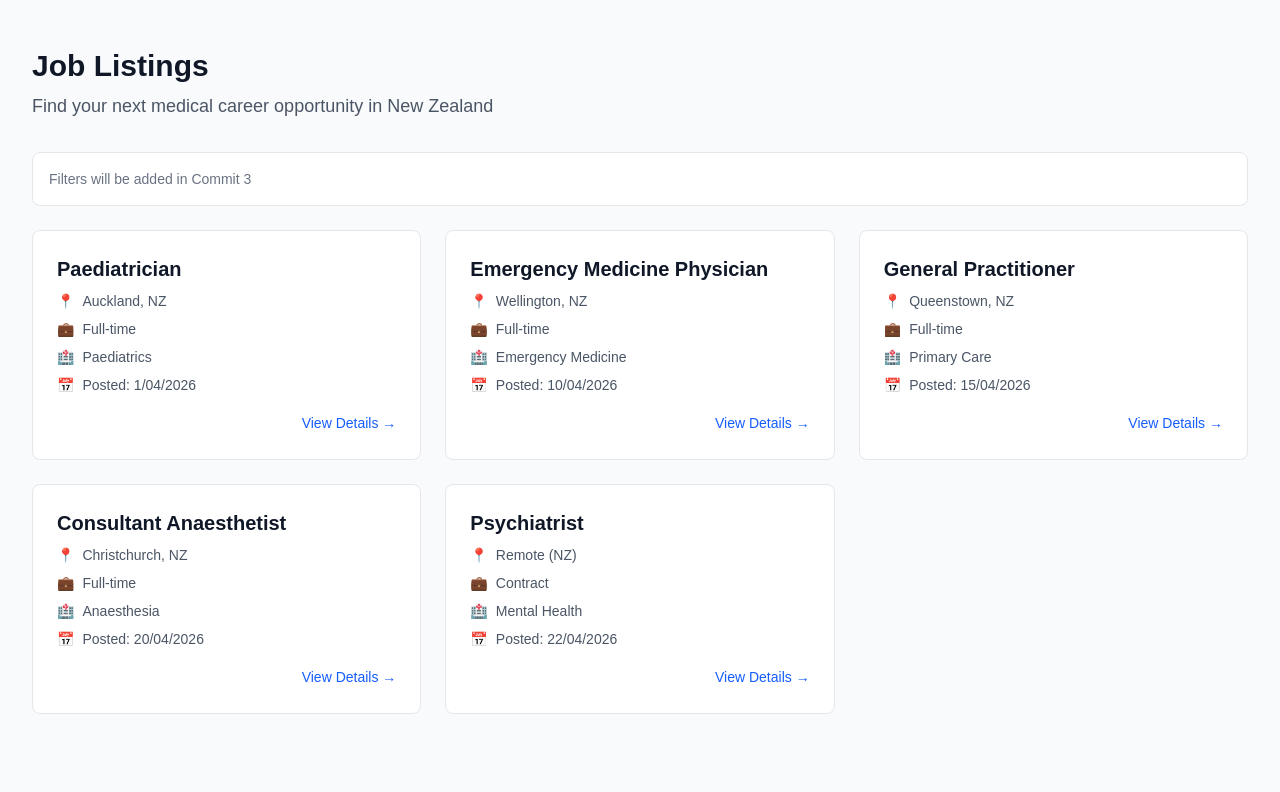
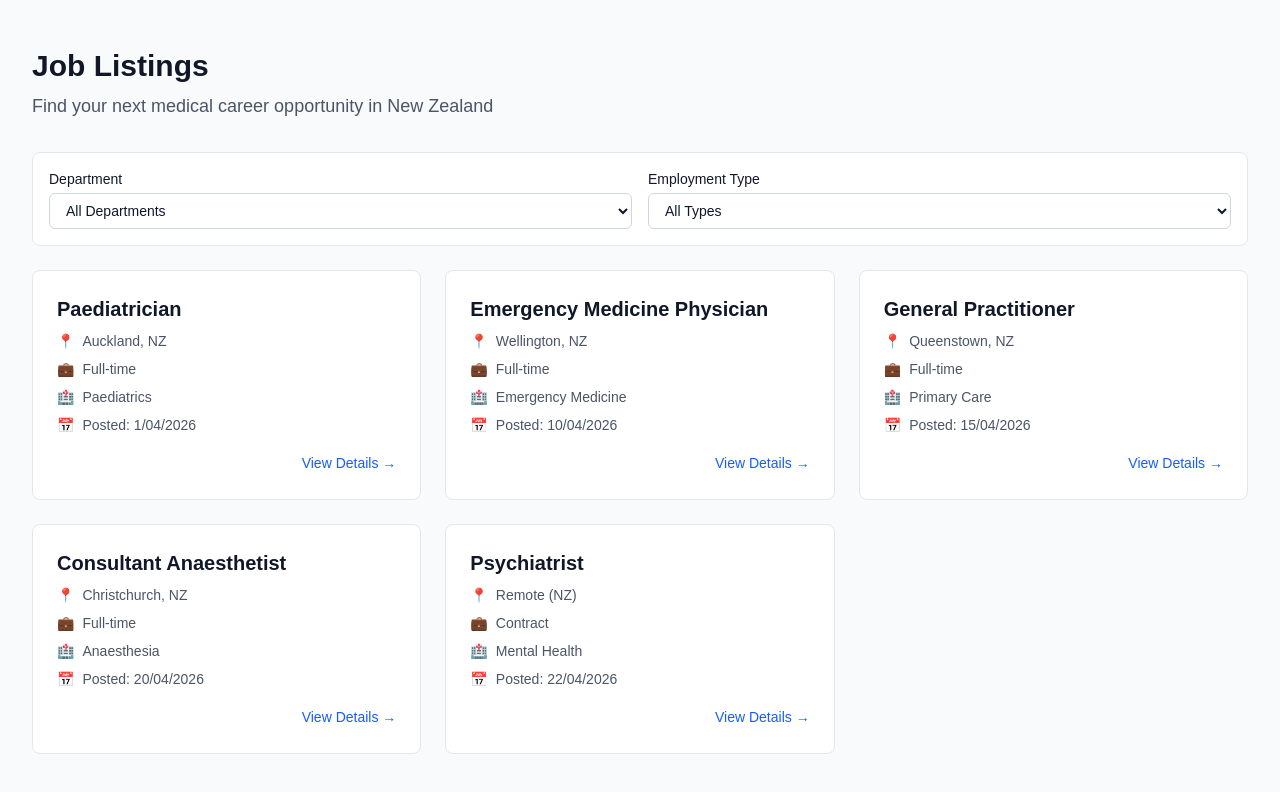
Before and after one commit to trinly01/medenterprises, a Next.js app: page /jobs in a window 1280 px wide. Shown: the top 792 px of the page. Built offline with nearby package versions, Linux system fonts and the light colour scheme.

Commit message:
feat: implement URL filtering and canonical tags

```diff
--- a/app/jobs/_components/JobFilters.tsx
+++ b/app/jobs/_components/JobFilters.tsx
@@ -40,14 +40,14 @@ export default function JobFilters({ jobs }: { jobs: Job[] }) {
     <div className="bg-white p-4 rounded-lg border border-gray-200 mb-6">
       <div className="flex flex-wrap gap-4 items-center">
         <div className="flex-1 min-w-[200px]">
-          <label htmlFor="dept-filter" className="block text-sm font-medium text-gray-700 mb-1">
+          <label htmlFor="dept-filter" className="block text-sm font-medium text-gray-900 mb-1">
              Department
            </label>
           <select
              id="dept-filter"
              value={selectedDept}
              onChange={(e) => updateParam('department', e.target.value)}
-            className="w-full border border-gray-300 rounded-md px-3 py-2 text-sm"
+             className="w-full bg-white border border-gray-300 rounded-md px-3 py-2 text-sm text-gray-900 focus:outline-none focus:ring-2 focus:ring-blue-500 focus:border-blue-500"
            >
             <option value="">All Departments</option>
             {departments.map((dept) => (
@@ -57,14 +57,14 @@ export default function JobFilters({ jobs }: { jobs: Job[] }) {
         </div>
 
         <div className="flex-1 min-w-[200px]">
-          <label htmlFor="type-filter" className="block text-sm font-medium text-gray-700 mb-1">
+          <label htmlFor="type-filter" className="block text-sm font-medium text-gray-900 mb-1">
              Employment Type
            </label>
           <select
              id="type-filter"
              value={selectedType}
              onChange={(e) => updateParam('type', e.target.value)}
-            className="w-full border border-gray-300 rounded-md px-3 py-2 text-sm"
+             className="w-full bg-white border border-gray-300 rounded-md px-3 py-2 text-sm text-gray-900 focus:outline-none focus:ring-2 focus:ring-blue-500 focus:border-blue-500"
            >
             <option value="">All Types</option>
             {types.map((type) => (
--- a/app/jobs/page.tsx
+++ b/app/jobs/page.tsx
@@ -1,8 +1,39 @@
 import { getAllJobs } from '../../lib/jobs';
 import JobCard from './_components/JobCard';
+import JobFilters from './_components/JobFilters';
+import type { Metadata } from 'next';
+import type { Job } from '../../types/job';
 
-export default async function JobsPage() {
+export async function generateMetadata(): Promise<Metadata> {
+  return {
+    title: 'Medical Jobs | MedEnterprises',
+    description: 'Find your next medical career opportunity in New Zealand',
+    openGraph: {
+      title: 'Medical Jobs | MedEnterprises',
+      description: 'Find your next medical career opportunity in New Zealand',
+      url: 'https://medenterprises.com/jobs',
+    },
+    alternates: {
+      canonical: 'https://medenterprises.com/jobs',
+    },
+  };
+}
+
+interface JobsPageProps {
+  searchParams: Promise<{ department?: string; type?: string }>;
+}
+
+export default async function JobsPage({ searchParams }: JobsPageProps) {
   const jobs = await getAllJobs();
+  const params = await searchParams;
+  const department = params.department;
+  const type = params.type;
+
+  const filteredJobs = jobs.filter((job: Job) => {
+    if (department && job.department !== department) return false;
+    if (type && job.type !== type) return false;
+    return true;
+  });
 
   return (
     <main className="min-h-screen bg-gray-50 py-12 px-4 sm:px-6 lg:px-8">
@@ -14,12 +45,10 @@ export default async function JobsPage() {
           </p>
         </div>
 
-        <div className="bg-white p-4 rounded-lg border border-gray-200 mb-6">
-          <p className="text-sm text-gray-500">Filters will be added in Commit 3</p>
-        </div>
+        <JobFilters jobs={jobs} />
 
         <div className="grid gap-6 md:grid-cols-2 lg:grid-cols-3 mt-6">
-          {jobs.map((job) => (
+          {filteredJobs.map((job: Job) => (
             <JobCard key={job.id} job={job} />
           ))}
         </div>
```
Lines whose indentation alone changed are shown as unchanged.
